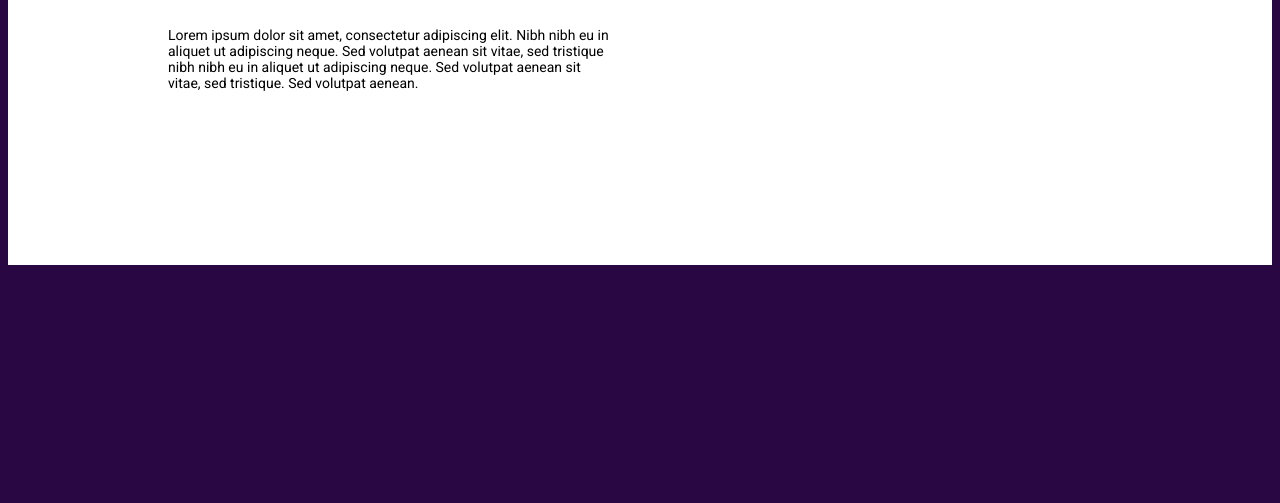
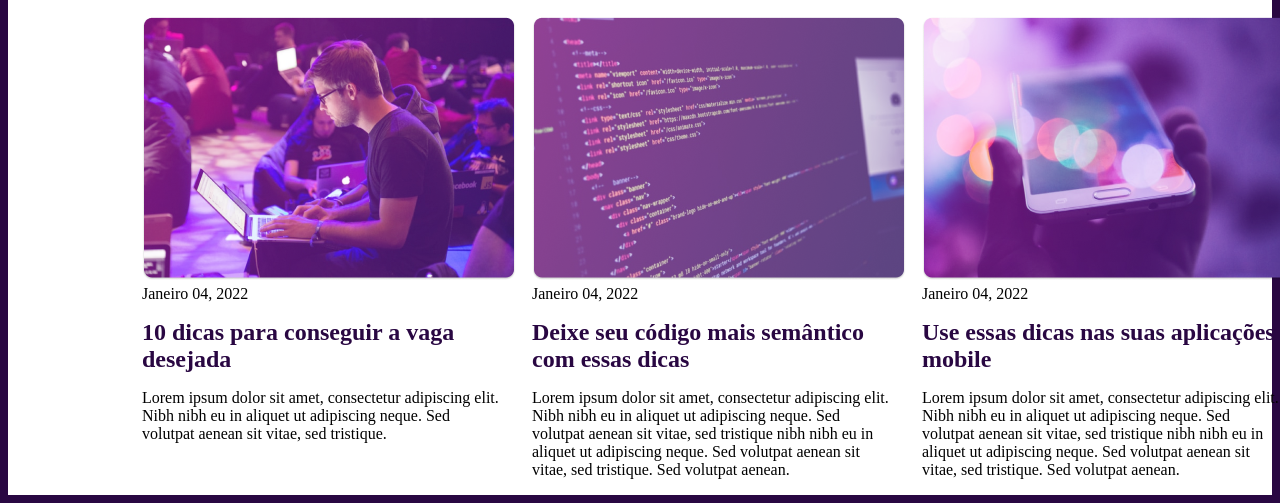
Before and after one commit to luanasa/RocketBlog, a plain HTML site: page index.html in a window 1280 px wide. Shown: the part 1372-1875 px from the top of the page. Before the commit the page ends 1645 px from the top, so only its background shows below. Drawn offline with Linux system fonts and the light colour scheme.

Commit message:
last section added

```diff
--- a/css/styles.css
+++ b/css/styles.css
@@ -129,13 +129,12 @@ background: var(--green);
 .section1 {
     display: flex;
     justify-content: space-between;
-    padding: 5rem;
+    margin-left: 134px;
+    margin-right: 137px;
 
-    padding: 10rem;
+    padding-top: 2.5rem;
 
     font-family: 'Roboto';
-
-
 
 }
 
@@ -194,3 +193,27 @@ background: var(--green);
 }
 
 /* MAIN PART 2 */
+
+.section2 {
+    display: flex;
+    justify-content: space-between;
+    gap: 1rem;
+
+    margin-left: 134px;
+    margin-right: 137px;
+    margin-top: 2rem;
+}
+
+.section2 h1 {
+    font-size: 24px;
+
+}
+
+.section2 span {
+    font-size: 16px;
+}
+
+.section2 p {
+    font-weight: 400;
+    font-size: 16px;
+}
--- a/index.html
+++ b/index.html
@@ -75,6 +75,29 @@
 
         </div>
 
+        <div class="section2">
+            <div class="post2">
+                <img src="./images/post-2.png" alt="">
+                <span>Janeiro 04, 2022</span>
+                <h1>10 dicas para conseguir a vaga desejada</h1>
+                <p>Lorem ipsum dolor sit amet, consectetur adipiscing elit. Nibh nibh eu in aliquet ut adipiscing neque. Sed volutpat aenean sit vitae, sed tristique.</p>
+            </div>
+
+            <div class="post2">
+                <img src="./images/post-3.png" alt="">
+                <span>Janeiro 04, 2022</span>
+                <h1>Deixe seu código mais semântico com essas dicas</h1>
+                <p>Lorem ipsum dolor sit amet, consectetur adipiscing elit. Nibh nibh eu in aliquet ut adipiscing neque. Sed volutpat aenean sit vitae, sed tristique nibh nibh eu in aliquet ut adipiscing neque. Sed volutpat aenean sit vitae, sed tristique. Sed volutpat aenean.</p>
+            </div>
+
+            <div class="post3">
+                <img src="./images/post-4.png" alt="">
+                <span>Janeiro 04, 2022</span>
+                <h1>Use essas dicas nas suas aplicações mobile</h1>
+                <p>Lorem ipsum dolor sit amet, consectetur adipiscing elit. Nibh nibh eu in aliquet ut adipiscing neque. Sed volutpat aenean sit vitae, sed tristique nibh nibh eu in aliquet ut adipiscing neque. Sed volutpat aenean sit vitae, sed tristique. Sed volutpat aenean.</p>
+            </div>
+        </div>
+
     </main>
 </body>
 </html>
```
Also changed, not shown: images/post-1.png.
